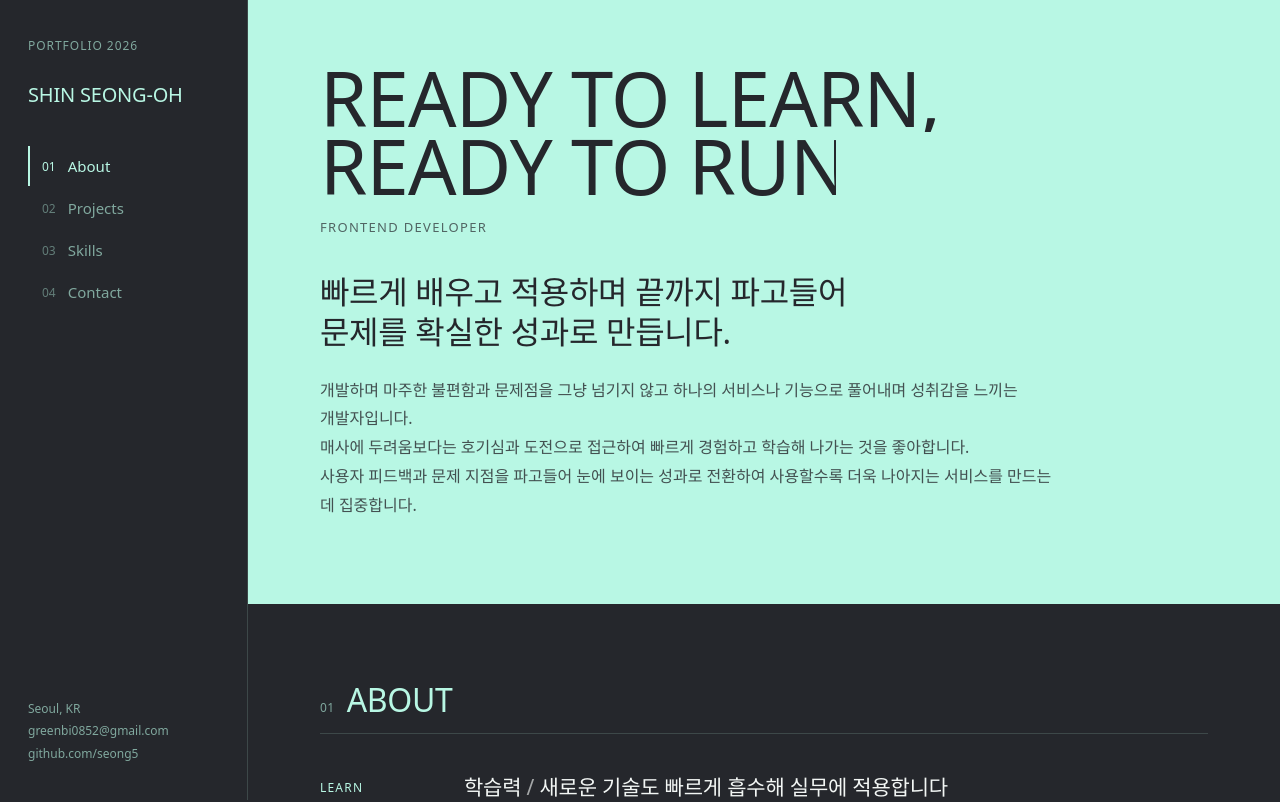
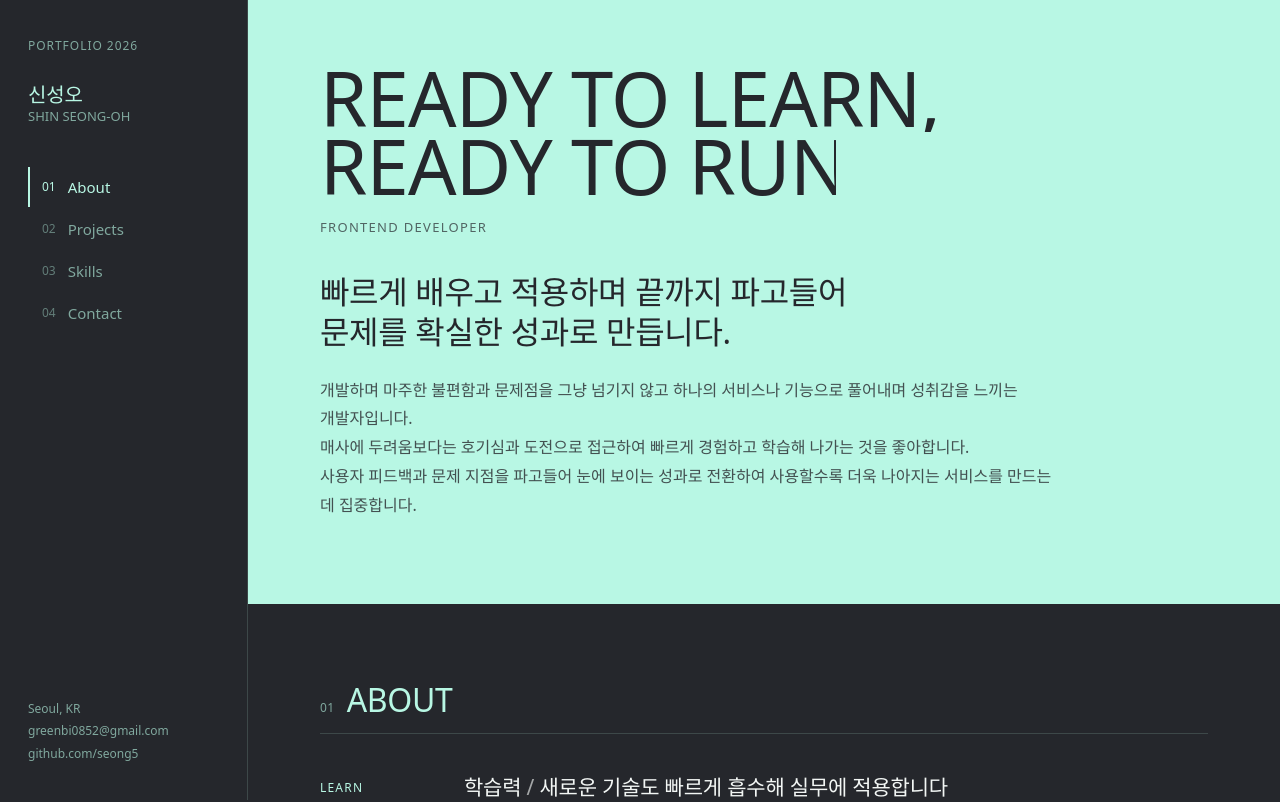
Before and after one commit to seong5/seong5.github.io, a Next.js app: page / in a window 1280 px wide. Shown: the top 802 px of the page. Built offline with nearby package versions, Linux system fonts and the light colour scheme.

Commit message:
✨ feat: 좌측 사이드바에 국문 이름 추가
신성오를 메인으로, SHIN SEONG-OH를 그 아래 작은 글씨로 표기

```diff
--- a/app/components/SiteNav.tsx
+++ b/app/components/SiteNav.tsx
@@ -70,8 +70,9 @@ export default function SiteNav() {
           </div>
           <div className="mt-7">
             <div className="whitespace-nowrap text-[1.25rem] font-medium leading-[1.15] tracking-[-0.01em] text-ink">
-              SHIN SEONG-OH
+              신성오
             </div>
+            <div className="text-[0.8125rem] font-medium text-ink-mute">SHIN SEONG-OH</div>
           </div>
 
           {/* 세로 nav — active = 좌측 2px ink 바 */}
```
